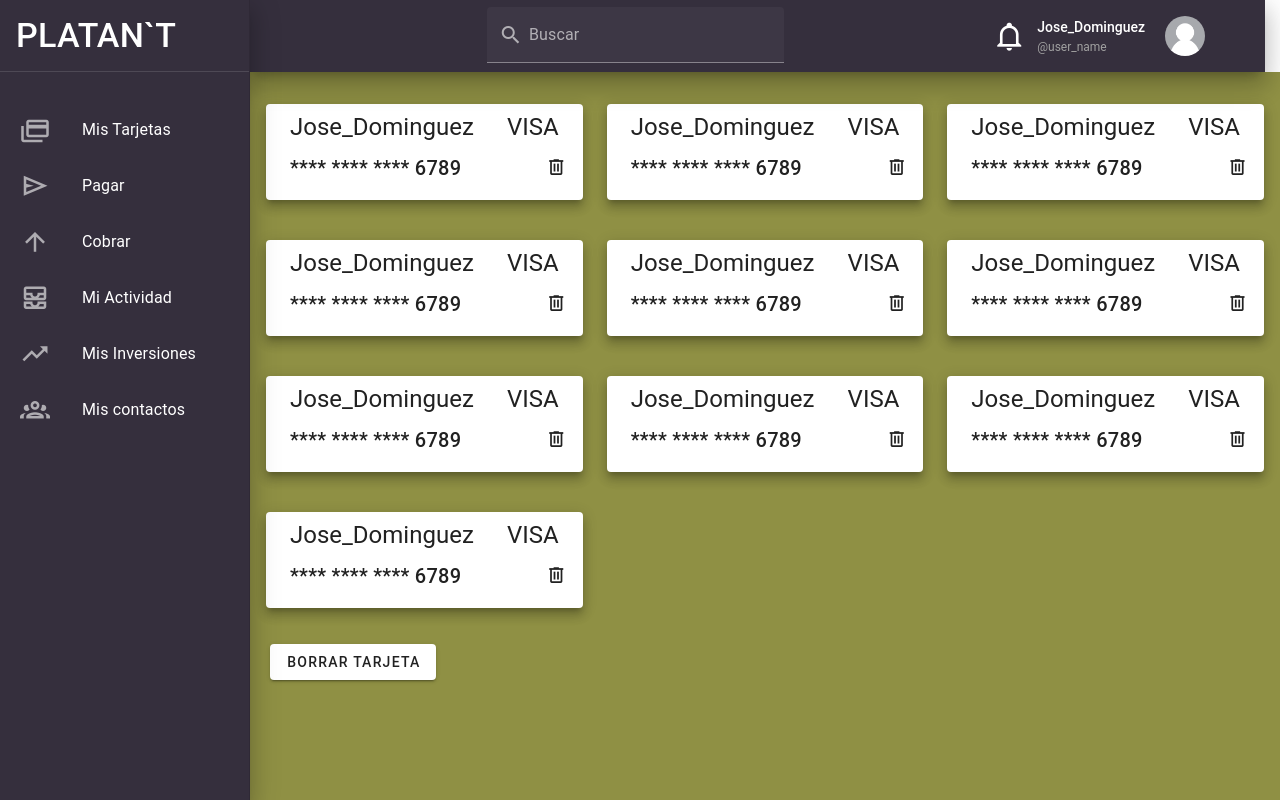
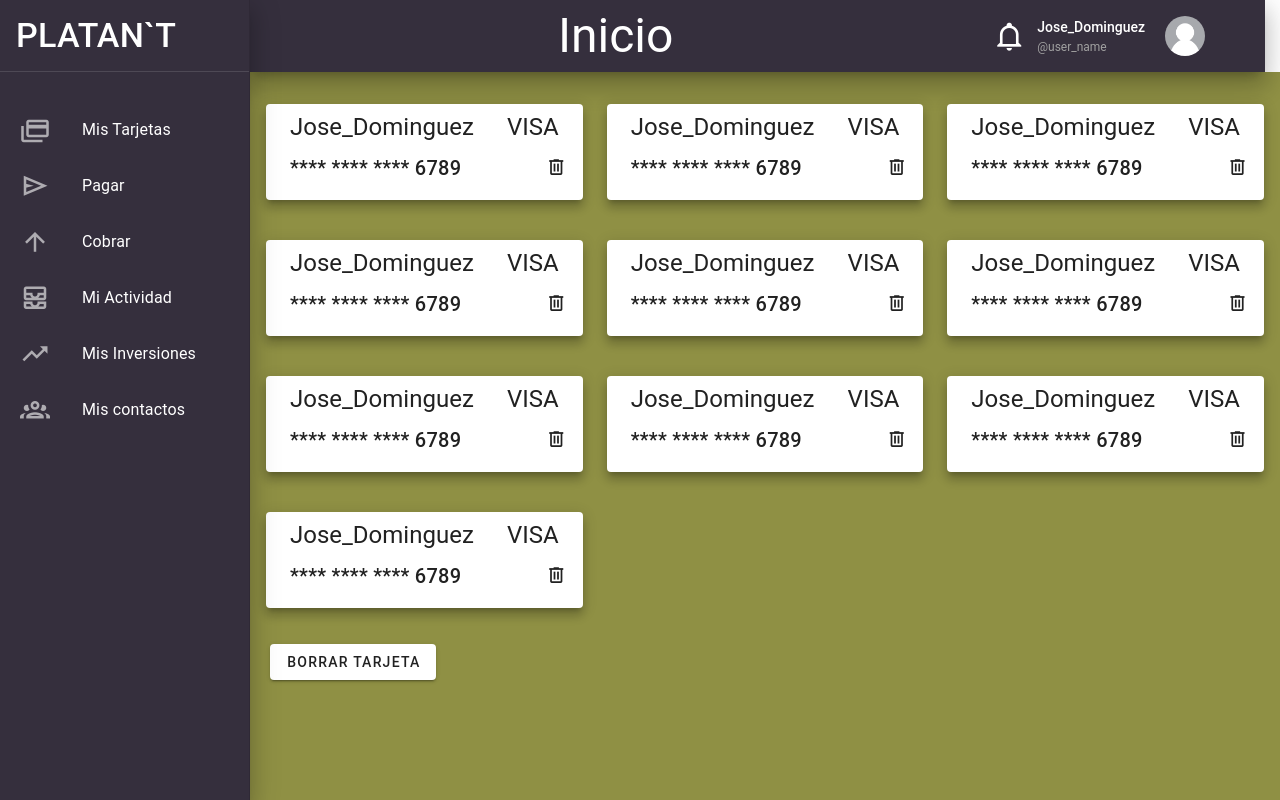
Before and after one commit to Iker-Galante/Virtual_Wallet, a Vue app: page /MainPage in a window 1280 px wide. Built offline with nearby package versions, Linux system fonts and the light colour scheme.

Commit message:
More minor changes to Navegation, now accepts slots

```diff
--- a/src/components/Navegation.vue
+++ b/src/components/Navegation.vue
@@ -30,20 +30,25 @@
 
     <!-- Navbar with search bar and user info -->
     <div class="nav_bar elevation-15">
-      <v-container>
-        <v-row justify="center" align="center">
-          <v-col cols="12" md="6">
-            <v-text-field class="search_bar" prepend-inner-icon="mdi-magnify" max-width="500px" label="Buscar" color="grey"></v-text-field>
-          </v-col>
-        </v-row>
-      </v-container>
+      <div class="center-container">
+      <p class="text-h3 text-white"><slot>Inicio</slot></p>
+    </div>
       <div class="icon-container">
         <v-icon icon="mdi-bell-outline" color="white" size="x-large" class="icon"></v-icon>
         <div class="name-container overflow-hidden" >
           <span class="name">{{ name }}</span>
           <span class="username">{{ user }}</span>
         </div>
-        <v-avatar image="@/assets/default_user.jpg" size="default" class="icon"></v-avatar>
+        <v-avatar id="perfil" image="@/assets/default_user.jpg" size="default" class="icon"></v-avatar>
+        <v-menu transition="scale-transition" activator="#perfil">
+          <v-list>
+            <v-list-item-title>{{ name }}</v-list-item-title>
+            <v-list-item-title>{{ user }}</v-list-item-title>
+            <v-list-item @click="navigate('/Profile')">Perfil</v-list-item>
+            <v-list-item @click="navigate('/Settings')">Configuración</v-list-item>
+            <v-list-item @click="navigate('/Login')">Cerrar Sesión</v-list-item>
+          </v-list>
+        </v-menu>
       </div>
     </div>
   </template>
@@ -77,19 +82,24 @@
     left: 250px;
     background-color: #352f3d;
     display: flex;
-    justify-content: flex-end;
+    justify-content: space-between;
     align-items: center;
-    z-index: 10;
   }
 
   .icon-container {
     display: flex;
     align-items: center;
-    padding-right: 60px;;
+    padding-right: 60px;
+    justify-content: flex-end;
+
   }
 
   .icon {
     margin-left: 12px;
+
+  }
+  .icon:hover {
+    cursor: pointer;
   }
 
   .name-container {
@@ -114,12 +124,11 @@
     margin-left: 12px;
   }
 
-  /* Search bar */
-  .search_bar {
-    margin-left: 40px;
-    color: white;
+  .center-container{
+    display: flex;
     align-items: center;
-    margin-top: 20px;
+    justify-content: center;
+    flex: 1;
   }
 
   /* Main content */
--- a/src/pages/Home.vue
+++ b/src/pages/Home.vue
@@ -6,7 +6,7 @@
 
 <template>
     <v-app>
-    <Navegation/>
+    <Navegation></Navegation>
   <!-- Main Content -->
   <v-main class="main_page">
     <v-container fluid>
```
